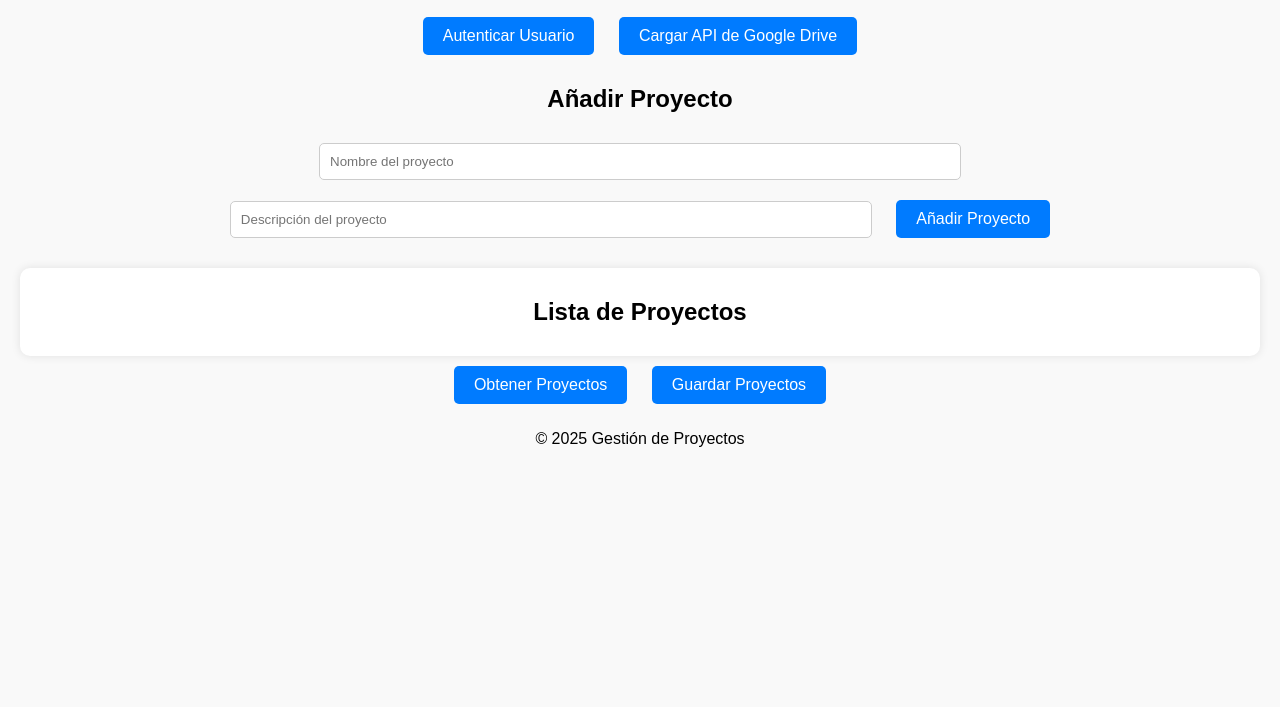
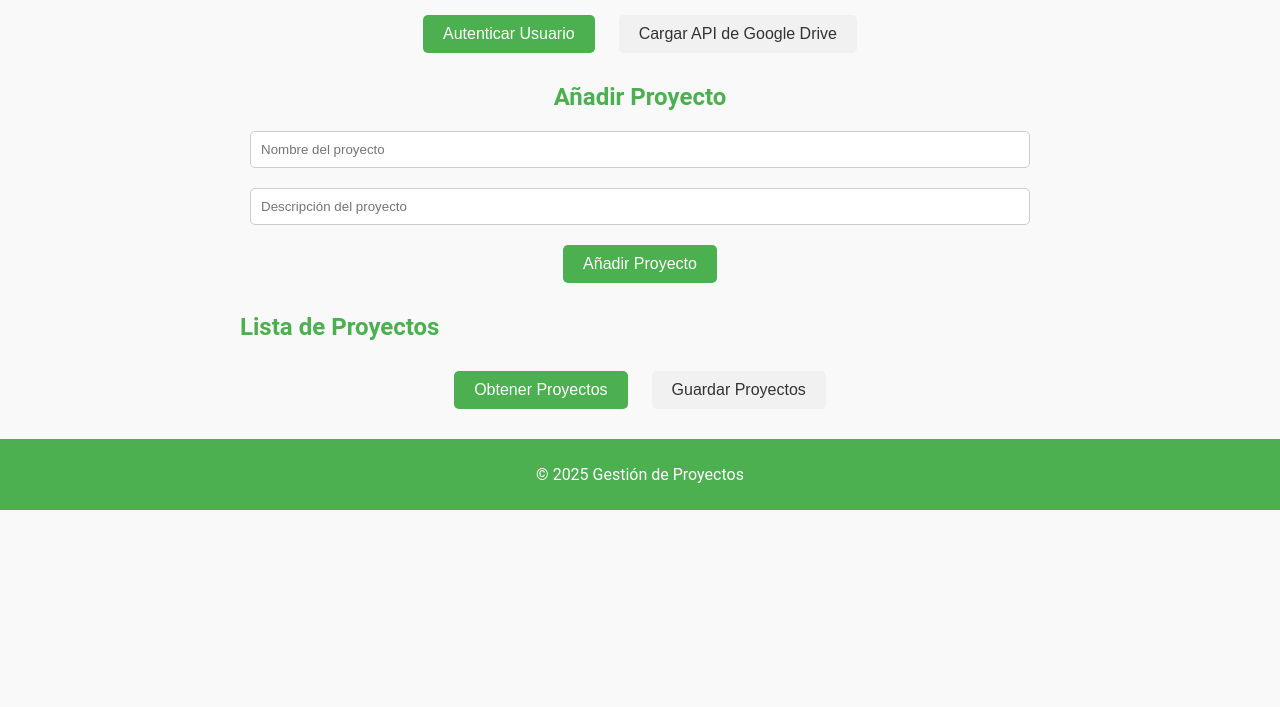
Before and after one commit to Nightmareglioficial/MyProyects, a plain HTML site: page index.html in a window 1280 px wide. Shown: the part 93-800 px from the top of the page. Drawn offline with Linux system fonts and the light colour scheme.

Commit message:
Update style.css

```diff
--- a/style.css
+++ b/style.css
@@ -1,54 +1,112 @@
+/* General Styles */
 body {
-  font-family: Arial, sans-serif;
-  text-align: center;
-  background-color: #f9f9f9;
+  font-family: 'Roboto', sans-serif;
   margin: 0;
-  padding: 20px;
+  padding: 0;
+  background: #f9f9f9;
+  color: #333;
 }
 
-h1 {
-  color: #333;
+header {
+  background: #4CAF50;
+  color: white;
+  padding: 20px;
+  text-align: center;
+  box-shadow: 0 2px 5px rgba(0, 0, 0, 0.1);
+}
+
+header h1 {
+  margin: 0;
   font-size: 2rem;
 }
 
-input {
+main {
+  margin: 20px auto;
+  max-width: 800px;
+}
+
+h2 {
+  font-size: 1.5rem;
+  color: #4CAF50;
+  margin-bottom: 10px;
+}
+
+footer {
+  background: #4CAF50;
+  color: white;
+  text-align: center;
   padding: 10px;
+  position: relative;
+  bottom: 0;
+  margin-top: 20px;
+}
+
+/* Button Styles */
+.btn {
+  display: inline-block;
+  padding: 10px 20px;
   margin: 10px;
-  width: 50%;
+  border: none;
+  border-radius: 5px;
+  font-size: 1rem;
+  cursor: pointer;
+  transition: background-color 0.3s ease;
+}
+
+.primary-btn {
+  background: #4CAF50;
+  color: white;
+}
+
+.primary-btn:hover {
+  background: #45a049;
+}
+
+.secondary-btn {
+  background: #f1f1f1;
+  color: #333;
+}
+
+.secondary-btn:hover {
+  background: #ddd;
+}
+
+/* Input Fields */
+.input-field {
+  width: calc(100% - 20px);
+  padding: 10px;
+  margin: 10px auto;
   border: 1px solid #ccc;
   border-radius: 5px;
+  box-sizing: border-box;
 }
 
-button {
-  background-color: #007bff;
-  color: white;
-  border: none;
+/* Project List */
+.project-list {
+  list-style-type: none;
+  padding: 0;
+  background: white;
   border-radius: 5px;
-  padding: 10px 20px;
-  font-size: 1rem;
-  cursor: pointer;
-  margin: 10px;
+  box-shadow: 0 2px 5px rgba(0, 0, 0, 0.1);
+  margin: 20px auto;
 }
 
-button:hover {
-  background-color: #0056b3;
+.project-list li {
+  padding: 10px 15px;
+  border-bottom: 1px solid #ddd;
 }
 
-#project-list {
-  margin-top: 20px;
-  padding: 10px;
-  background-color: #fff;
-  border-radius: 10px;
-  box-shadow: 0 0 10px rgba(0, 0, 0, 0.1);
+.project-list li:last-child {
+  border-bottom: none;
 }
 
-@media (max-width: 600px) {
-  h1 {
-    font-size: 1.5rem;
-  }
+.auth-section, .add-project-section, .button-container {
+  margin: 20px 0;
+  text-align: center;
+}
 
-  button {
-    font-size: 0.9rem;
-    padding: 10px 15px;
-  }
-}
+.project-form {
+  display: flex;
+  flex-direction: column;
+  align-items: center;
+    }
```
